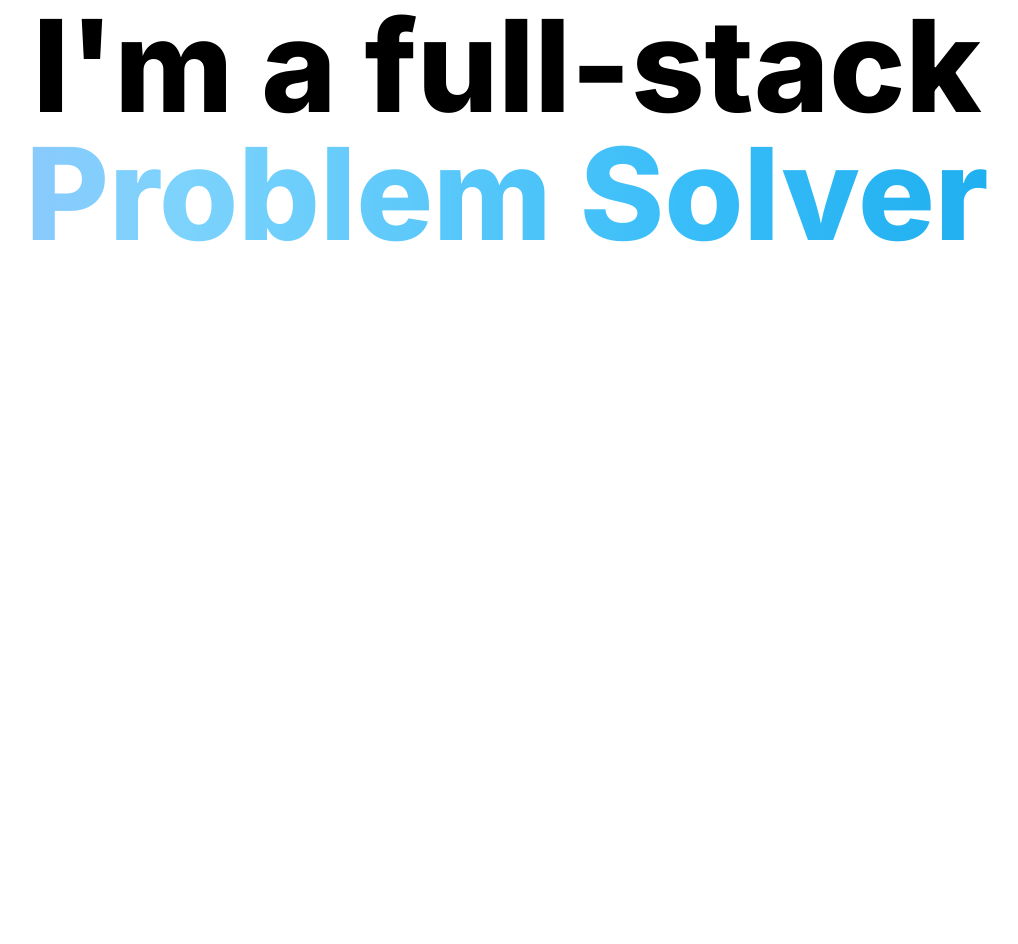
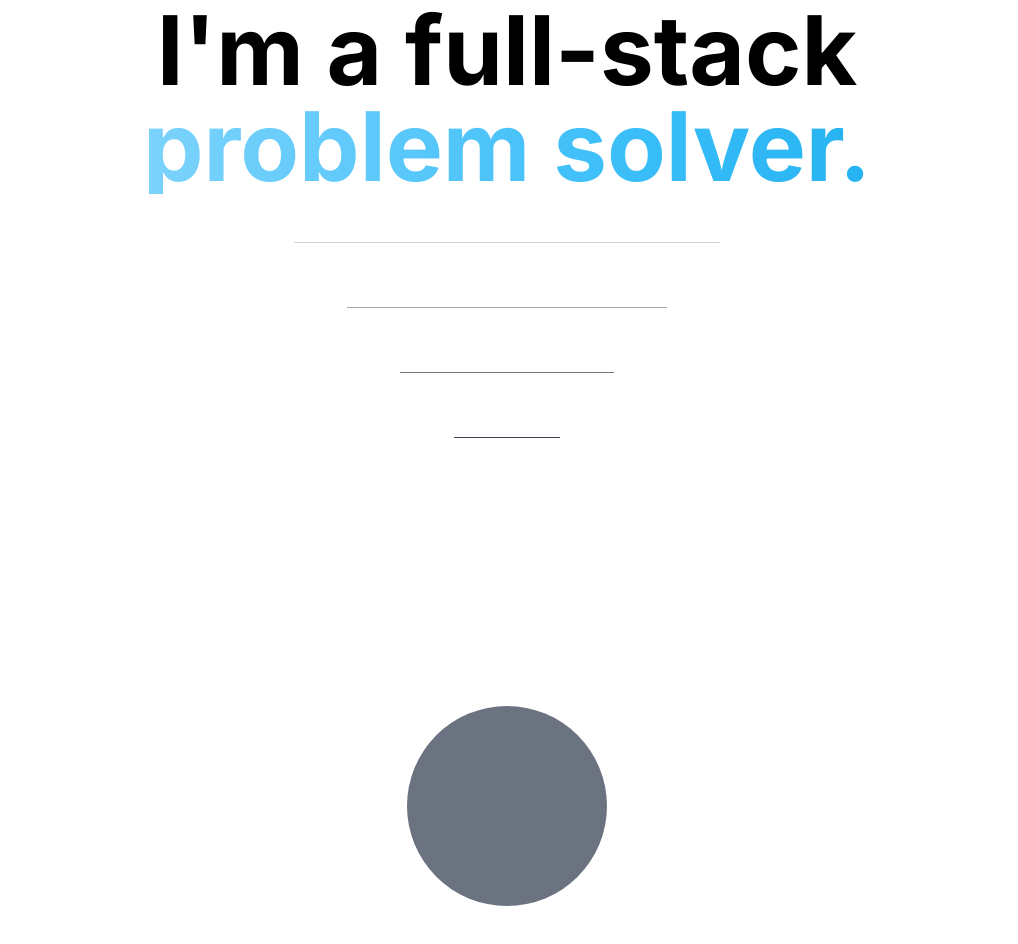
Before and after one commit to oconnorjohnson/portfolio23, a Next.js app: page / in a window 1280 px wide. Shown: the part 220-1164 px from the top of the page, without its empty margins (133-1151 px from the left). Before the commit the page ends 800 px from the top, so only its background shows below. Built offline with nearby package versions, Linux system fonts and the light colour scheme.

Commit message:
base of parralax scroll working on landing

```diff
--- a/app/page.tsx
+++ b/app/page.tsx
@@ -1,18 +1,22 @@
 "use client";
 import NavBar from "@/app/components/shared/NavBar";
-import { motion } from "framer-motion";
+import { motion, useScroll, useTransform } from "framer-motion";
 
 export default function Home() {
+  const { scrollYProgress } = useScroll();
+  const scale = useTransform(scrollYProgress, [0, 1], [1, 25]);
+  const y = useTransform(scrollYProgress, [0, 1], [0, 300]);
+
   return (
     <>
       <main className="min-h-screen bg-white dark:bg-black transition-colors">
         <NavBar />
-        <div className="flex flex-col justify-center align-center py-32 text-center">
+        <div className="flex flex-col justify-center align-center pt-12 xl:pt-32 pb-12 text-center">
           <motion.h1
             initial={{ opacity: 0, y: -25, scale: 0.5 }}
             animate={{ opacity: 1, y: 0, scale: 1 }}
             transition={{ type: "spring", stiffness: 260, damping: 20 }}
-            className="text-black dark:text-white transition-colors font-extrabold text-3xl md:text-5xl lg:text-7xl xl:text-9xl"
+            className="text-black dark:text-white transition-colors font-bold text-3xl md:text-5xl lg:text-7xl xl:text-8xl"
           >
             I'm a full-stack <br />
           </motion.h1>
@@ -20,10 +24,44 @@ export default function Home() {
             initial={{ opacity: 0, y: 25, scale: 0.5 }}
             animate={{ opacity: 1, y: 0, scale: 1 }}
             transition={{ type: "spring", stiffness: 260, damping: 20 }}
-            className="animated-gradient font-extrabold text-3xl md:text-5xl lg:text-7xl xl:text-9xl"
+            className="animated-gradient font-bold text-3xl md:text-5xl lg:text-7xl xl:text-8xl"
           >
-            Problem Solver
+            problem solver.
           </motion.h1>
+        </div>
+        <div className="grid place-items-center">
+          <motion.div
+            className="border-t border-1  w-4/12 border-gray-700 dark:border-gray-300 transition-colors"
+            animate={{ opacity: [1, 0, 0, 1, 1] }}
+            transition={{ repeat: Infinity, duration: 5, delay: 0 }}
+          />
+          <div className="py-8" />
+          <motion.div
+            className="border-t border-1  w-3/12 border-gray-700 dark:border-gray-300 transition-colors"
+            animate={{ opacity: [1, 0, 0, 1, 1] }}
+            transition={{ repeat: Infinity, duration: 5, delay: 0.25 }}
+          />
+          <div className="py-8" />
+          <motion.div
+            className="border-t border-1  w-2/12 border-gray-700 dark:border-gray-300 transition-colors"
+            animate={{ opacity: [1, 0, 0, 1, 1] }}
+            transition={{ repeat: Infinity, duration: 5, delay: 0.5 }}
+          />
+          <div className="py-8" />
+          <motion.div
+            className="border-t border-1  w-1/12 border-gray-700 dark:border-gray-300 transition-colors"
+            animate={{ opacity: [1, 0, 0, 1, 1] }}
+            transition={{ repeat: Infinity, duration: 5, delay: 0.75 }}
+          />
+          <div className="py-8" />
+          <div className="min-h-screen">
+            <motion.div
+              className=" p-1 rounded-full bg-gray-500"
+              animate={{ opacity: [1, 0, 0, 1, 1] }}
+              transition={{ duration: 5, delay: 1 }}
+              style={{ scale, y }}
+            />
+          </div>
         </div>
       </main>
     </>
```
